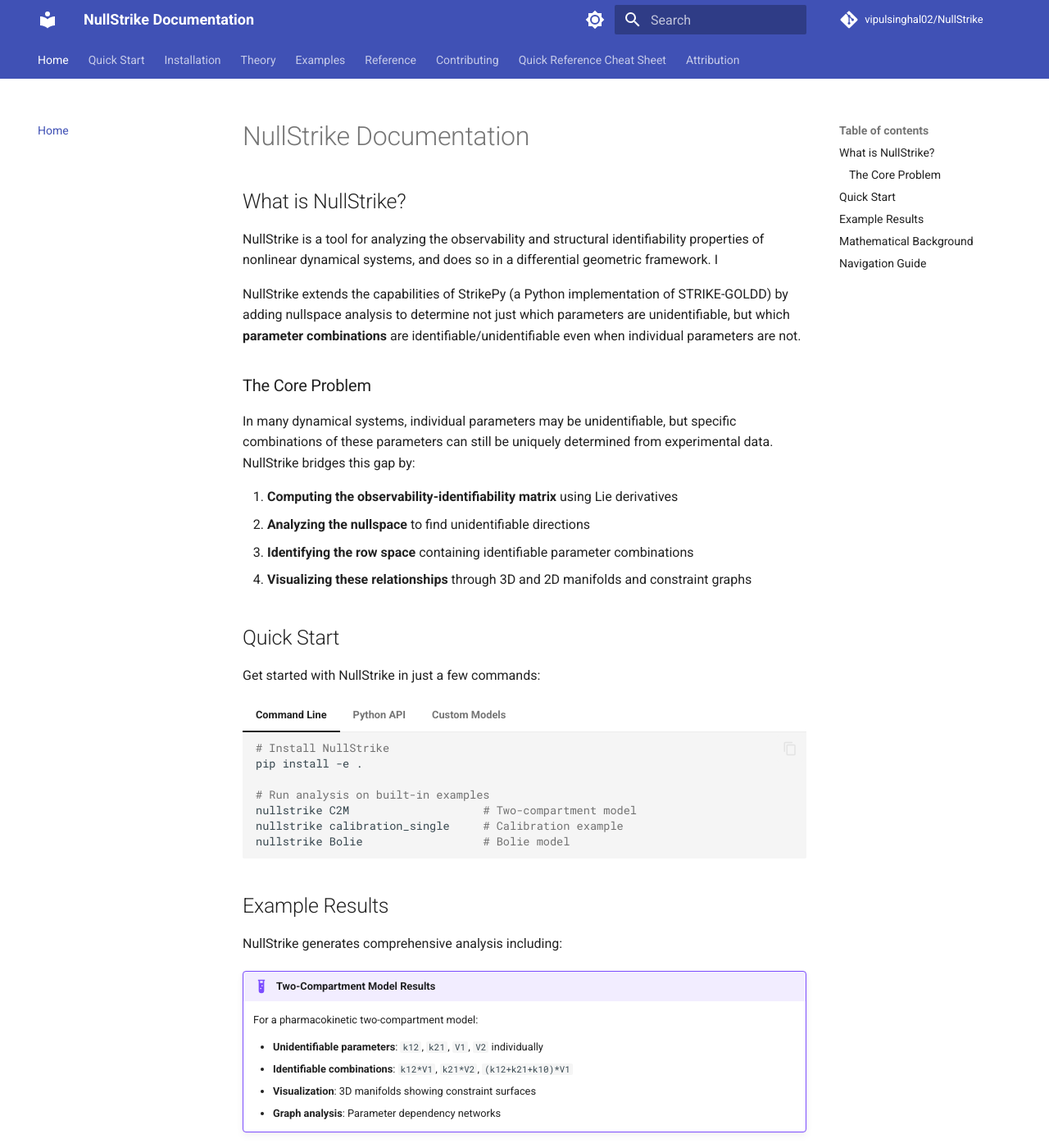
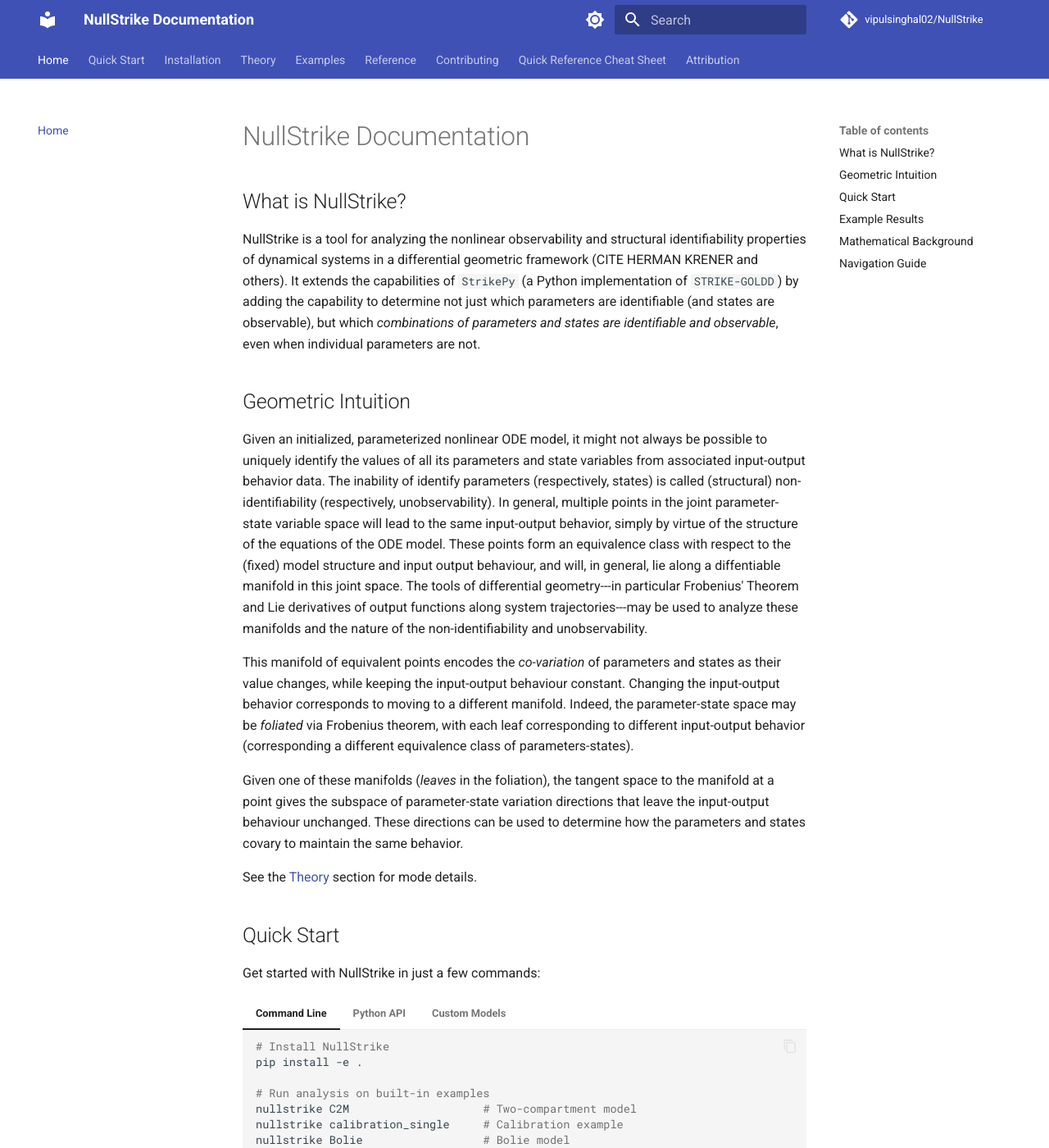
Before and after one commit to vipulsinghal02/NullStrike, an MkDocs documentation site: the page built from docs/index.md, in a window 1280 px wide and 1400 px high. Shown: the whole window at 82% size. Built offline with MkDocs 1.6.1 and Material for MkDocs 9.7.7, drawn with Linux system fonts in a browser that asks for light colours; comment, search, counter and statistics services are not loaded; some of the changed text lies outside the part shown.

Commit message:
editing docs

```diff
--- a/docs/index.md
+++ b/docs/index.md
@@ -2,9 +2,20 @@
 
 ## What is NullStrike?
 
-NullStrike is a tool for analyzing the observability and structural identifiability properties of nonlinear dynamical systems, and does so in a differential geometric framework. I
+NullStrike is a tool for analyzing the nonlinear observability and structural identifiability properties of dynamical systems in a differential geometric framework (CITE HERMAN KRENER and others). It extends the capabilities of `StrikePy` (a Python implementation of `STRIKE-GOLDD`) by adding the capability to determine not just which parameters are identifiable (and states are observable), but which *combinations of parameters and states are identifiable and observable*, even when individual parameters are not.
 
-NullStrike extends the capabilities of StrikePy (a Python implementation of STRIKE-GOLDD) by adding nullspace analysis to determine not just which parameters are unidentifiable, but which **parameter combinations** are identifiable/unidentifiable even when individual parameters are not.
+## Geometric Intuition
+
+Given an initialized, parameterized nonlinear ODE model, it might not always be possible to uniquely identify the values of all its parameters and state variables from associated input-output behavior data. The inability of identify parameters (respectively, states) is called (structural) non-identifiability (respectively, unobservability). In general, multiple points in the joint parameter-state variable space will lead to the same input-output behavior, simply by virtue of the structure of the equations of the ODE model. These points form an equivalence class with respect to the (fixed) model structure and input output behaviour, and will, in general, lie along a diffentiable manifold in this joint space. The tools of differential geometry---in particular Frobenius' Theorem and Lie derivatives of output functions along system trajectories---may be used to analyze these manifolds and the nature of the non-identifiability and unobservability.
+
+This manifold of equivalent points encodes the *co-variation* of parameters and states as their value changes, while keeping the input-output behaviour constant. Changing the input-output behavior corresponds to moving to a different manifold. Indeed, the parameter-state space may be *foliated* via Frobenius theorem, with each leaf corresponding to different input-output behavior (corresponding a different equivalence class of parameters-states).
+
+Given one of these manifolds (*leaves* in the foliation), the tangent space to the manifold at a point gives the subspace of parameter-state variation directions that leave the input-output behaviour unchanged. These directions can be used to determine how the parameters and states covary to maintain the same behavior.
+
+See the [Theory](theory.md) section for mode details.
+
+
+<!--
 
 ### The Core Problem
 
@@ -14,7 +25,7 @@
 2. **Analyzing the nullspace** to find unidentifiable directions
 3. **Identifying the row space** containing identifiable parameter combinations
 4. **Visualizing these relationships** through 3D and 2D manifolds and constraint graphs
-<!--
+
 ## Key Features
 
 === "Mathematical Foundation"
@@ -106,7 +117,7 @@
 ## Mathematical Background
 <!--
 #TODO explain the math part a little more thoroughly (define terms, explain thing. Either here or in the theory section.)
--->
+
 The core mathematical relationship in NullStrike is:
 
 $$\begin{align}
@@ -117,10 +128,13 @@
 
 Where:
 - $\mathcal{O}$ is the observability-identifiability matrix
+
 - $\mathcal{L}_f^k h$ are the $k$-th Lie derivatives
+
 - $\mathcal{N}$ contains unidentifiable directions
+
 - $\mathcal{I}$ contains identifiable directions
-
+-->
 ## Navigation Guide
 
 - **[Getting Started](installation.md)**: Installation and setup
```
Also changed, not shown: docs/quickstart.md (+12 -3 lines), 1 other file.
